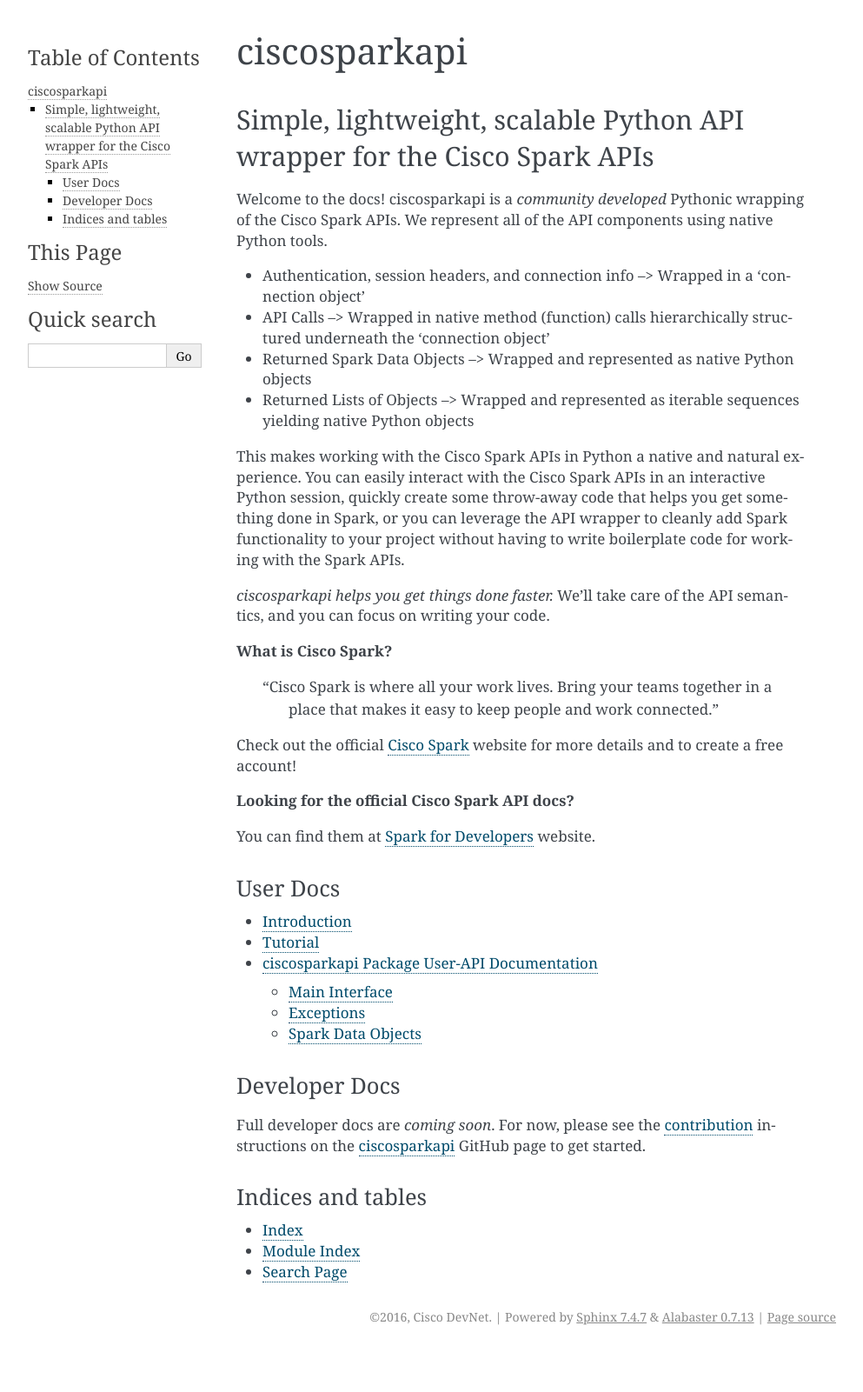
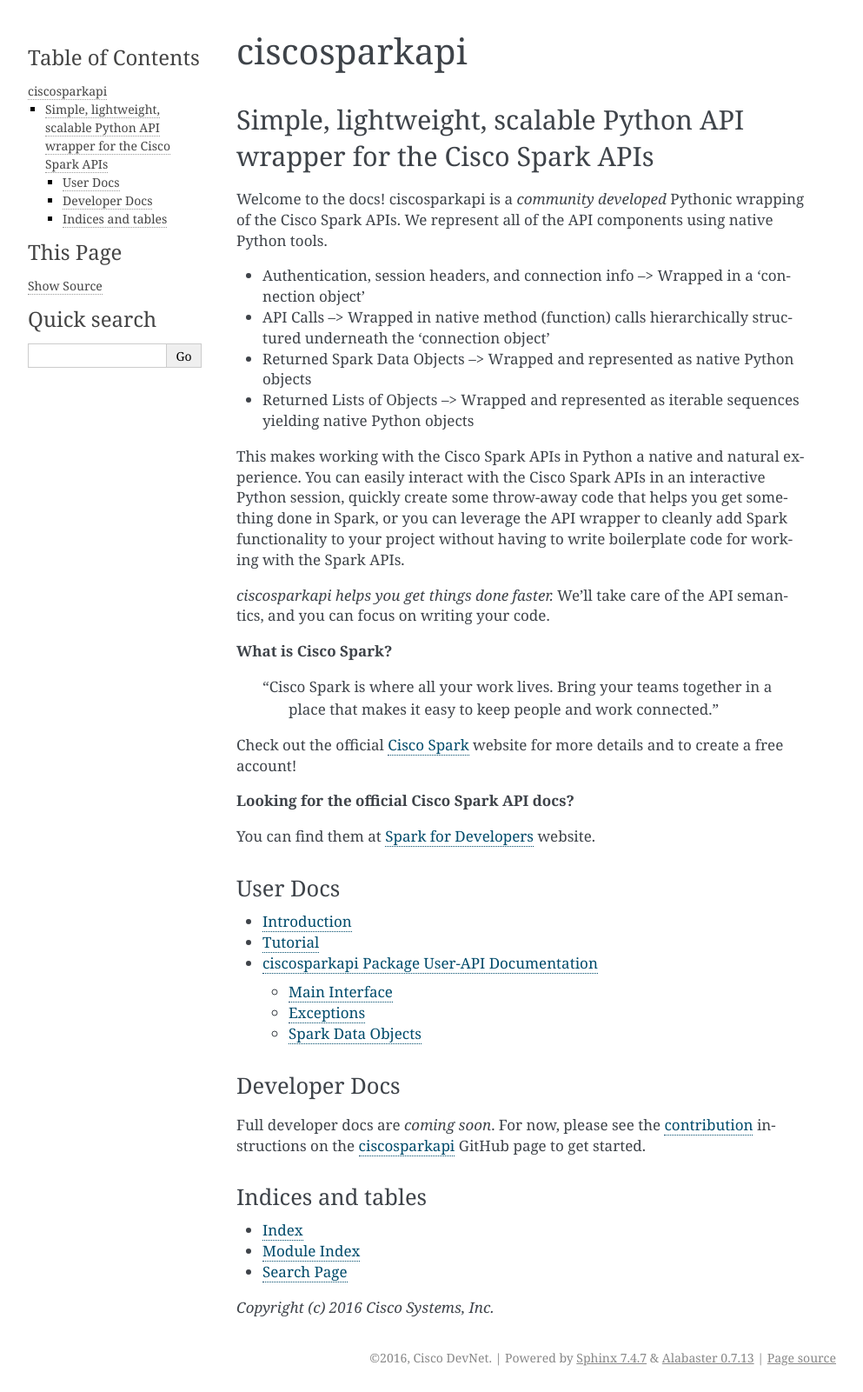
Before and after one commit to WebexCommunity/WebexPythonSDK, a Sphinx documentation site: the page built from docs/index.rst, in a window 1280 px wide. Shown: the whole page at 87% size, without its empty margins (148-1141 px from the left). Built offline with Sphinx 7.4.7, drawn with Linux system fonts in a browser that asks for light colours; before the commit the page ends 1554 px from its top, so only the background shows below that.

Commit message:
Add copyright references to docs

```diff
--- a/docs/index.rst
+++ b/docs/index.rst
@@ -67,6 +67,10 @@
 * :ref:`modindex`
 * :ref:`search`
 
+
+*Copyright (c) 2016 Cisco Systems, Inc.*
+
+
 .. _Cisco Spark: https://www.ciscospark.com/
 .. _Spark for Developers: https://developer.ciscospark.com/
 .. _contribution: https://github.com/CiscoDevNet/ciscosparkapi#contribution
--- a/docs/user/api.rst
+++ b/docs/user/api.rst
@@ -123,3 +123,6 @@
 ------------
 
 .. autoclass:: AccessToken()
+
+
+*Copyright (c) 2016 Cisco Systems, Inc.*
--- a/docs/user/intro.rst
+++ b/docs/user/intro.rst
@@ -1,3 +1,7 @@
 ============
 Introduction
 ============
+
+
+
+*Copyright (c) 2016 Cisco Systems, Inc.*
--- a/docs/user/tutorial.rst
+++ b/docs/user/tutorial.rst
@@ -1,3 +1,7 @@
 ========
 Tutorial
 ========
+
+
+
+*Copyright (c) 2016 Cisco Systems, Inc.*
```
